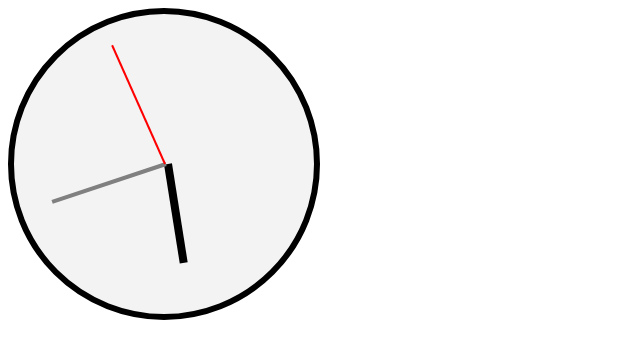
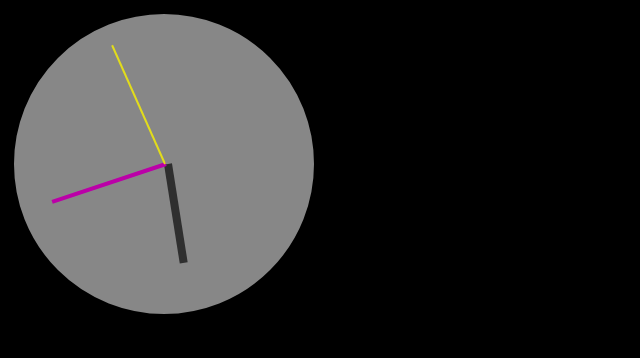
Before and after one commit to vukkop/ticking-clock, a plain HTML site: page index.html in a window 1280 px wide. Shown: the whole page, without its empty margins (0-640 px from the left). Drawn offline with Linux system fonts and the light colour scheme.

Commit message:
Changed colors

```diff
--- a/style.css
+++ b/style.css
@@ -1,5 +1,8 @@
+body{
+  background-color: black;
+}
 #face {
-  background-color: #f3f3f3;
+  background-color: #878787;
   width: 300px;
   height: 300px;
   border-radius: 50%;
@@ -17,19 +20,19 @@
 }
 
 #hour {
-  background-color: black;
+  background-color: rgb(47, 47, 47);
   height: 100px;
   width: 8px;
 }
 
 #minutes {
-  background-color: grey;
+  background-color: rgb(187, 0, 168);
   height: 120px;
   width: 4px;
 }
 
 #seconds {
-  background-color: red;
+  background-color: rgb(226, 220, 28);
   height: 130px;
   width: 2px;
 }
```
